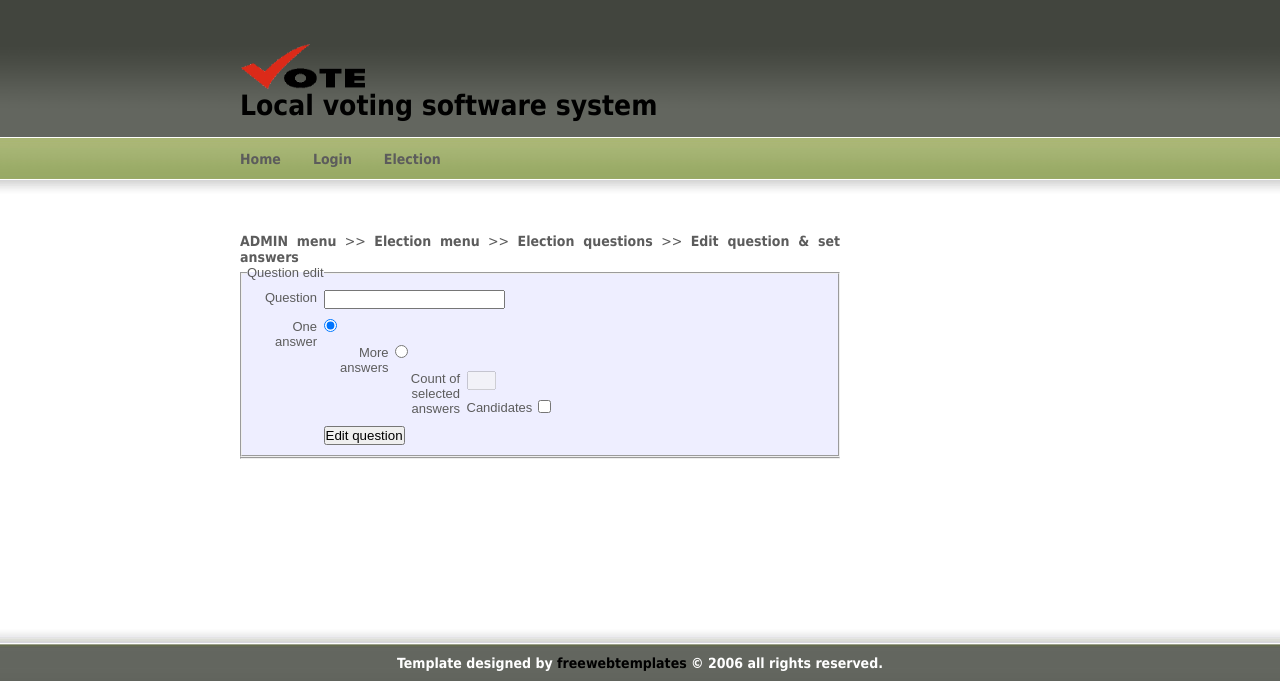
After one commit to lOlIl/Flask---Local-election, a Flask app: template templates/admin/election/answers.html in a window 1280 px wide. The commit adds this page. Shown: the top 699 px of the page. Run offline with Flask 2, Linux system fonts and the light colour scheme; the template is opened without the code that fills it, so the values that code supplies are empty; parts of the project's set-up code (start-up, migrations or seed data) failed here and were passed over.

Commit message:
Update question function, new template 4 answers

```diff
--- /dev/null
+++ b/templates/admin/election/answers.html
@@ -0,0 +1,54 @@
+{% extends "layout.html" %}
+{% import "macros/forms.html" as form %}
+
+{% block title %}Election administration - Election question edit & answer set{% endblock %}
+
+{% block jquery %}
+
+    $("#more").click(function(){
+        $("#number").removeAttr("disabled");
+        });
+    $("#single").click(function(){
+        $("#number").attr("disabled","disabled");
+        $("#number").attr("value","");
+        $("#more").removeAttr("checked");
+        });
+
+{% endblock %}
+
+{% block body %}
+    <ul class=entries>
+        <a href="{{ url_for('admin')}}">ADMIN menu</a> >>
+        <a href="{{ url_for('admin_election')}}">Election menu</a> >>
+        <a href="{{ url_for('admin_questions',id_election       = question.vid)}}">Election questions</a> >>
+        <a href="{{ url_for('admin_question_edit',id_question   = question.id)}}">Edit question & set answers</a>
+    </ul>
+
+    {{ form.form(url_for('admin_question_edit',id_question = question.id),legend="Question edit") }}
+        {{ form.input({'name':'question','label':'Question','value':question.text}) }}
+
+         {% if not question.moreAnsw %}
+            {{ form.input_checkbox({'name':'more','label':'One answer','checked':'checked','value':'single'},type='radio',id='single') }}
+            {{ form.input_checkbox({'name':'more','label':'More answers','value':'more'},type='radio',id='more') }}
+        {% else %}
+            {{ form.input_checkbox({'name':'more','label':'One answer','value':'single'},type='radio',id='single') }}
+            {{ form.input_checkbox({'name':'more','label':'More answers','checked':'checked','value':'more'},type='radio',id='more') }}
+        {% endif %}
+        <div class='input'>
+            <label>Count of selected answers</label>
+            <input name='count' type='text' style='width:25px;' id='number' {% if not question.moreAnsw %} disabled {% else %} value='{{ question.count }}' {% endif %} >
+        </div>
+        {% if not question.candidate %}
+            {{ form.input_checkbox({'name':'candidate','label':'Candidates'},hidden=True) }}
+        {% else %}
+            {{ form.input_checkbox({'name':'candidate','label':'Candidates','checked':'checked','value':'ok'},hidden=True) }}
+        {% endif %}
+
+        {{ form.submit(text='Edit question') }}
+
+    {{ form.endform() }}
+
+    <hr>
+
+
+{% endblock %}
--- a/templates/admin/election/questions.html
+++ b/templates/admin/election/questions.html
@@ -31,7 +31,7 @@
         {% for question in questions %}
         <div class='title'> {{ i }}. {{ question.text }} </div>
 
-
+        <a href='{{ url_for('admin_question_edit', id_question = question.id)}}'>Edit question & set answers</a>
         {% set i=i+1 %}
         {% else %}
             No questions added yet.
```
Also changed, not shown: routes/admin.py (+45 -1 lines).
